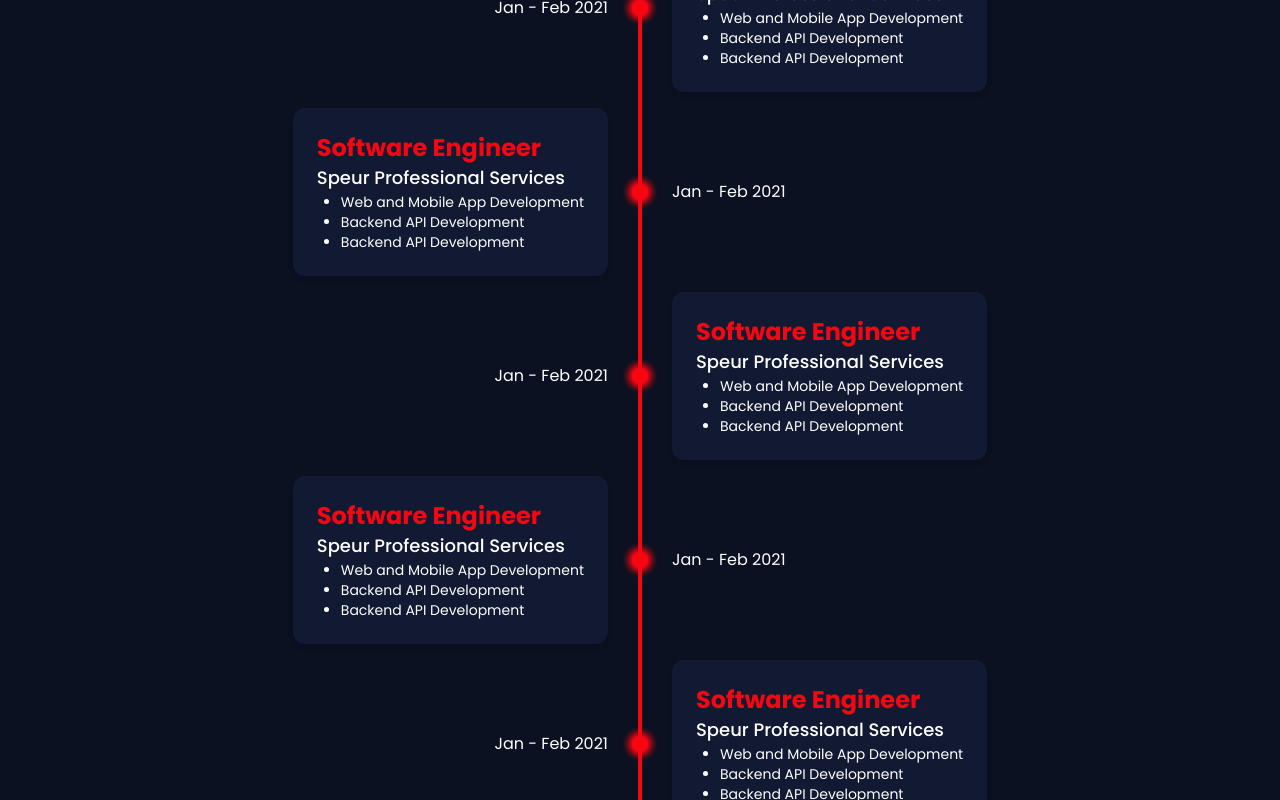
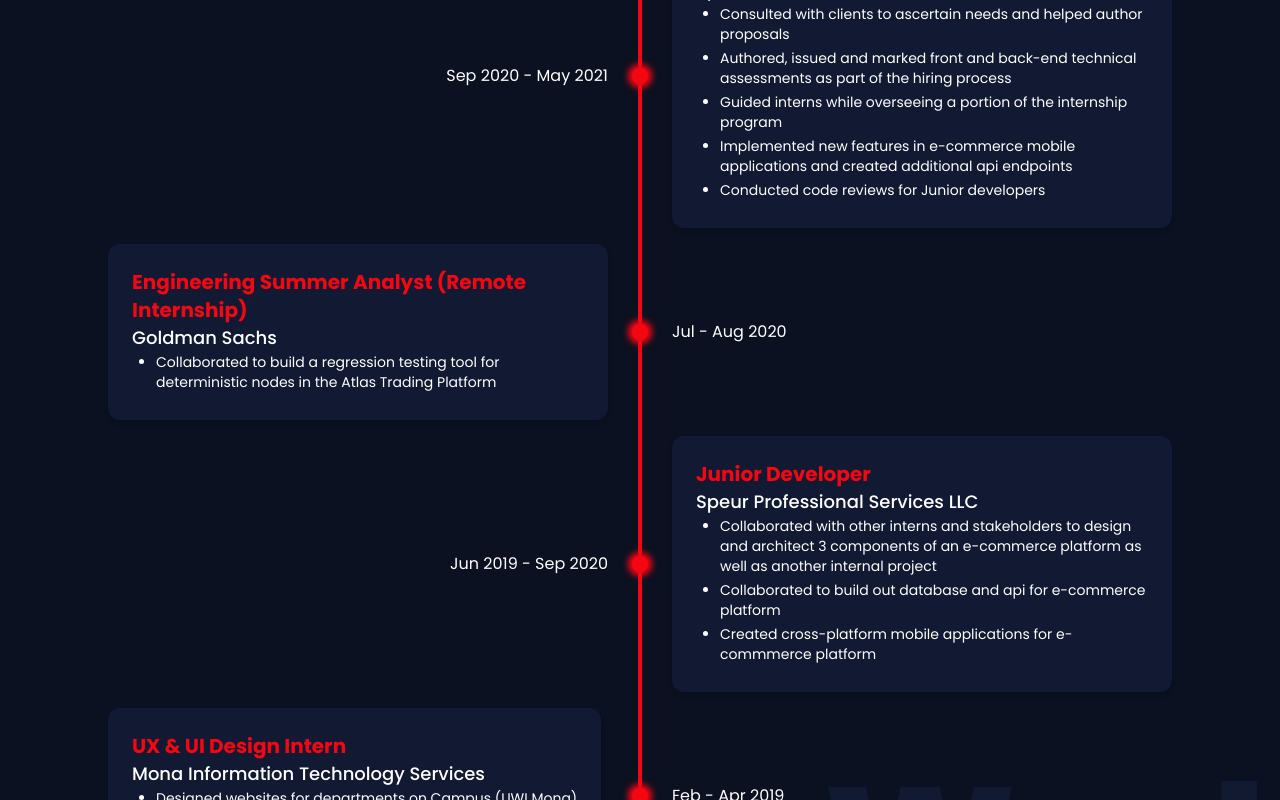
Before and after one commit to NathanDowner/personal-site, a React (Create React App) app: page / in a window 1280 px wide. Shown: the part 2080-2880 px from the top of the page. Built offline with nearby package versions, Linux system fonts and the light colour scheme.

Commit message:
create data file and fetch jobs

```diff
--- /dev/null
+++ b/public/resumeData.json
@@ -0,0 +1,45 @@
+{
+  "jobs": [
+    {
+      "title": "Software Engineer",
+      "company": "Speur Professional Services LLC",
+      "tenure": "Sep 2020 - May 2021",
+      "notes": [
+        "Consulted with clients to ascertain needs and helped author proposals ",
+        "Authored, issued and marked front and back-end technical assessments as part of the hiring process",
+        "Guided interns while overseeing a portion of the internship program",
+        "Implemented new features in e-commerce mobile applications and created additional api endpoints",
+        "Conducted code reviews for Junior developers"
+      ]
+    },
+    {
+      "title": "Engineering Summer Analyst (Remote Internship)",
+      "company": "Goldman Sachs",
+      "tenure": "Jul - Aug 2020",
+      "notes": [
+        "Collaborated to build a regression testing tool for deterministic nodes in the Atlas Trading Platform"
+      ]
+    },
+    {
+      "title": "Junior Developer",
+      "company": "Speur Professional Services LLC",
+      "tenure": "Jun 2019 - Sep 2020",
+      "notes": [
+        "Collaborated with other interns and stakeholders to design and architect 3 components of an e-commerce platform as well as another internal project",
+        "Collaborated to build out database and api for e-commerce platform",
+        "Created cross-platform mobile applications for e-commmerce platform "
+      ]
+    },
+    {
+      "title": "UX & UI Design Intern",
+      "company": "Mona Information Technology Services",
+      "tenure": "Feb - Apr 2019",
+      "notes": [
+        "Designed websites for departments on Campus (UWI Mona)",
+        "Redsigned websites to improve usability and visual appeal",
+        "Built out the components of a newly created design system"
+      ]
+    }
+  ],
+  "projects": []
+}
--- a/src/App.tsx
+++ b/src/App.tsx
@@ -1,5 +1,4 @@
-import { Dialog } from '@headlessui/react';
-import { useState } from 'react';
+import { useEffect, useState } from 'react';
 import './App.css';
 import AboutMeSection from './components/AboutMeSection';
 import Footer from './components/Footer';
@@ -9,9 +8,24 @@ import SideMenu from './components/Header/SideMenu';
 import Landing from './components/Landing';
 import ProjectsSection from './components/ProjectSection';
 import WorkSection from './components/WorkSection';
+import { Job } from './models/job.model';
+import { Project } from './models/project.model';
+
+type ResumeData = {
+  jobs: Job[];
+  projects: Project[];
+};
 
 function App() {
   const [isMenuOpen, setIsMenuOpen] = useState(false);
+  const [resumeData, setResumeData] = useState<ResumeData>();
+  useEffect(() => {
+    (async () => {
+      const data = await fetch('/resumeData.json');
+      const json = await data.json();
+      setResumeData(json);
+    })();
+  }, []);
 
   const handleToggleMenu = () => {
     setIsMenuOpen((prev) => !prev);
@@ -23,7 +37,7 @@ function App() {
       <main>
         <Landing />
         <AboutMeSection />
-        <WorkSection />
+        <WorkSection jobs={resumeData?.jobs} />
         <FrameworksSection />
         <ProjectsSection />
       </main>
--- a/src/components/JobEntry.tsx
+++ b/src/components/JobEntry.tsx
@@ -1,8 +1,14 @@
-const JobEntry = () => {
+import { Job } from '../models/job.model';
+
+type JobEntryProps = {
+  job: Job;
+};
+
+const JobEntry = ({ job }: JobEntryProps) => {
   return (
     <li className="md:odd:reversed grid grid-cols-[auto_1fr] items-center gap-6 md:grid-cols-[1fr_auto_1fr]">
       {/* Date */}
-      <p className="hidden justify-self-end md:inline-block">Jan - Feb 2021</p>
+      <p className="hidden justify-self-end md:inline-block">{job.tenure}</p>
 
       {/* Blip */}
       <div className="work-blip relative h-4 w-4 rounded-full bg-red" />
@@ -10,15 +16,17 @@ const JobEntry = () => {
       {/* Card */}
       <div>
         <p className="mb-2 mt-4 text-lg font-semibold md:hidden">
-          Jan - Feb 2021
+          {job.tenure}
         </p>
-        <div className="not-reversed relative inline-block rounded-xl bg-card-bg p-6 shadow-md">
-          <h3 className="text-2xl font-bold text-red">Software Engineer</h3>
-          <h4 className="text-lg font-medium">Speur Professional Services</h4>
+        <div className="not-reversed relative inline-block max-w-[500px] rounded-xl bg-card-bg p-6 shadow-md">
+          <h3 className="text-xl font-bold text-red">{job.title}</h3>
+          <h4 className="text-lg font-medium">{job.company}</h4>
           <ul className="ml-6 list-disc text-sm">
-            <li>Web and Mobile App Development</li>
-            <li>Backend API Development</li>
-            <li>Backend API Development</li>
+            {job.notes.map((note) => (
+              <li key={note} className="mb-1">
+                {note}
+              </li>
+            ))}
           </ul>
         </div>
       </div>
--- a/src/components/WorkSection.tsx
+++ b/src/components/WorkSection.tsx
@@ -1,16 +1,21 @@
+import { Job } from '../models/job.model';
 import JobEntry from './JobEntry';
 import FullPageSection from './layout/FullPageSection';
 import SectionTitle from './layout/SectionTitle';
 
-const WorkSection = () => {
+type WorkSectionProps = {
+  jobs?: Job[];
+};
+
+const WorkSection = ({ jobs = [] }: WorkSectionProps) => {
   return (
     <FullPageSection id="work" watermarkText="Work">
       <SectionTitle title="Where I've Worked" />
       <div className="flex items-center justify-center ">
         <ul className="relative mt-10 space-y-4">
           <div className="absolute left-2 h-full -translate-x-1/2 transform border-l-4 border-red md:left-1/2" />
-          {[1, 2, 3, 4, 5, 6].map((blank) => (
-            <JobEntry key={blank} />
+          {jobs.map((job, idx) => (
+            <JobEntry key={idx} job={job} />
           ))}
         </ul>
       </div>
--- /dev/null
+++ b/src/models/job.model.ts
@@ -0,0 +1,6 @@
+export type Job = {
+  title: string;
+  company: string;
+  tenure: string;
+  notes: string[];
+};
--- /dev/null
+++ b/src/models/project.model.ts
@@ -0,0 +1,19 @@
+type Link = {
+  url: string;
+  name: 'github' | 'website' | 'playstore' | 'appstore';
+};
+
+type Media = {
+  name: string;
+  src: string;
+};
+
+type Tool = string;
+
+export type Project = {
+  title: string;
+  description: string;
+  links: Link[];
+  media: Media[];
+  tools: Tool[];
+};
```
